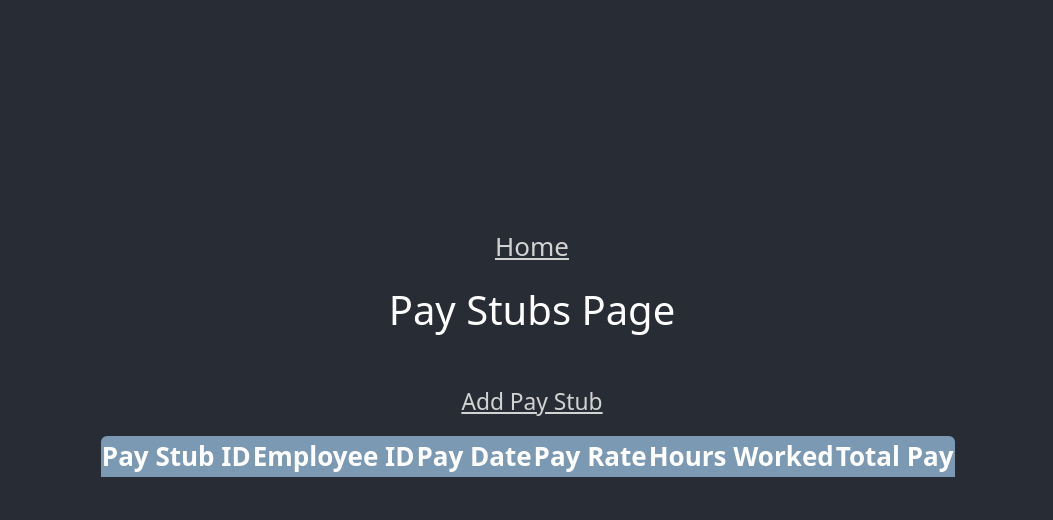
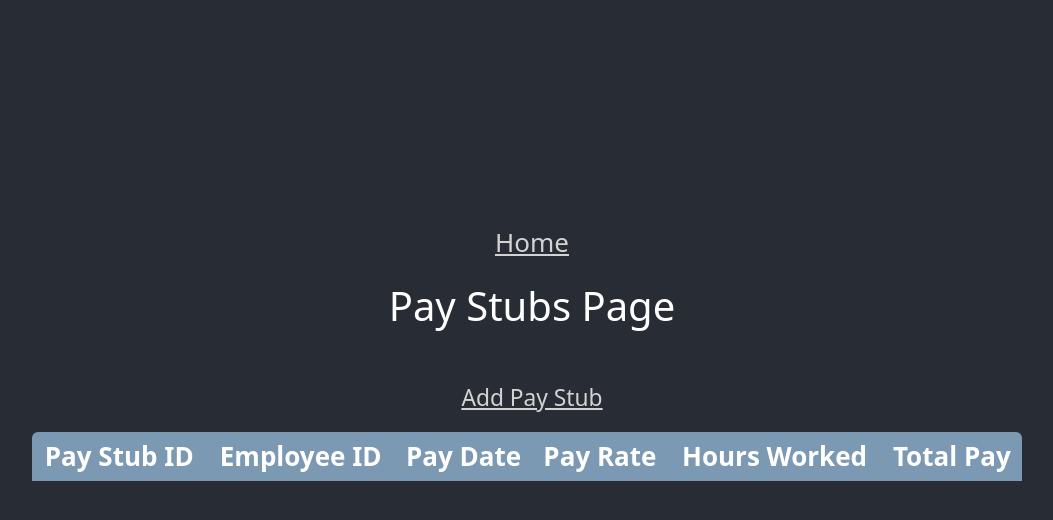
Before and after one commit to SamuelHaupt/projects, a Flask app: page /paystubs in a window 1280 px wide. Shown: the top 520 px of the page, without its empty margins (108-1161 px from the left). Run offline with Flask 2, Linux system fonts and the light colour scheme; data that the repository does not hold is empty; some libraries are stand-ins or nearby versions.

Commit message:
table style changes

```diff
--- a/app.py
+++ b/app.py
@@ -85,6 +85,8 @@ def updateEmployee(employeeID):
 
     cursor = db.execute_query(db_connection=db_connection, query=employee_query, query_params=(employeeID,))
     employee = cursor.fetchone()
+
+    form.firstName.data = employee['firstName']
 
     if form.validate_on_submit():
             query = '''UPDATE Employees SET departmentID = %s, firstName = %s, lastName = %s WHERE employeeID = %s;'''
--- a/templates/employees.html
+++ b/templates/employees.html
@@ -64,7 +64,7 @@
         </thead>
         <tbody>
             {% for employee in employeesList %}
-            <tr style="padding-bottom: 1em;">
+            <tr style="padding: 5px;">
                 <td>{{ employee.lastName }}</td>
                 <td>{{ employee.firstName }}</td>
                 <td>{{ employee.departmentID }}</td>
--- a/templates/layout.html
+++ b/templates/layout.html
@@ -15,6 +15,12 @@
         {% else %}
         <title>Payroll App</title>
         {% endif %}
+
+    <style>
+        table, th, td{
+            padding: 5px;
+        }
+    </style>
 
     </head>
     <body>
```
